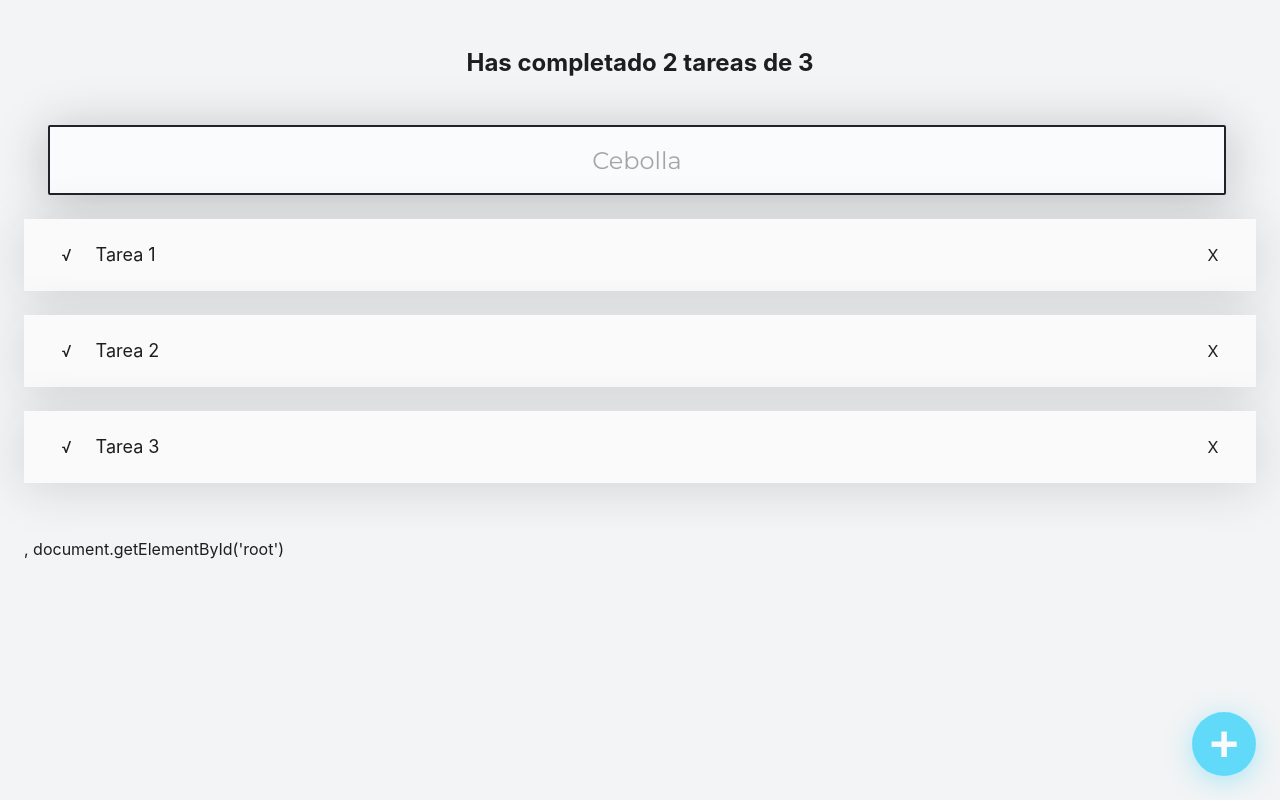
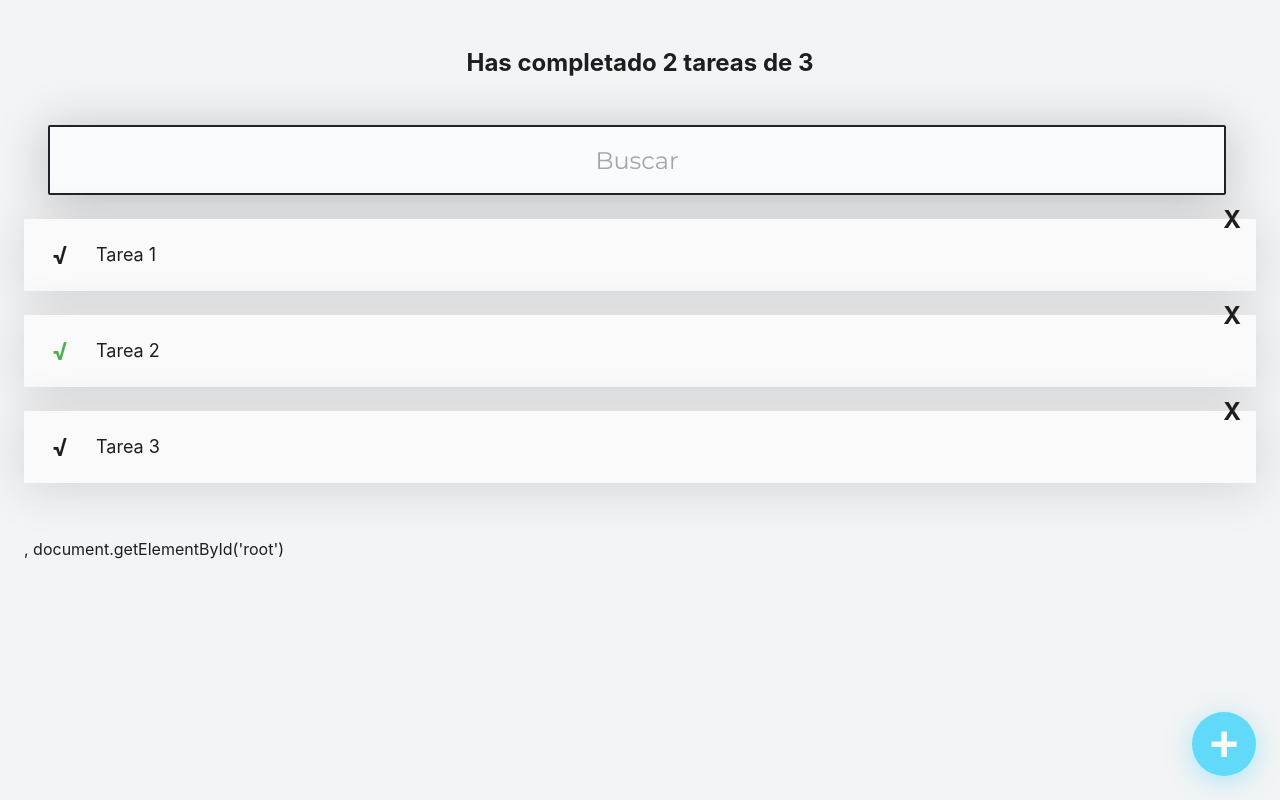
Before and after one commit to chriscodex/ReactJS-Introduction, a React (Create React App) app: page / in a window 1280 px wide. Built offline with nearby package versions, Linux system fonts and the light colour scheme.

Commit message:
event interaction with ReactHooks implemented in TodoSearch component

```diff
--- a/src/CreateTodoButton.css
+++ /dev/null
@@ -1,5 +0,0 @@
-.CreateTodoButton {
-}
-
-.CreateTodoButton:hover {
-}
--- a/src/TodoItem.css
+++ b/src/TodoItem.css
@@ -16,4 +16,34 @@
   font-weight: 400;
 }
 .TodoItem-p--complete {
+  text-decoration: line-through;
 }
+
+.Icon {
+  cursor: pointer;
+  display: flex;
+  justify-content: center;
+  align-items: center;
+  height: 48px;
+  width: 48px;
+  font-size: 24px;
+  font-weight: bold;
+  /* background-color: #CCC; */
+}
+
+.Icon-check {
+  position: absolute;
+  left: 12px;
+}
+.Icon-check--active {
+  color: #4caf50;
+}
+
+.Icon-delete {
+  position: absolute;
+  top: -24px;
+  right: 0;
+}
+.Icon-delete:hover {
+  color: red;
+}
--- a/src/TodoItem.js
+++ b/src/TodoItem.js
@@ -2,12 +2,36 @@ import React from "react";
 import './TodoItem.css';
 
 function TodoItem(props){
+    const onComplete = () => {
+        alert(`Tarea ${props.text} completada`)
+    }
+
+    const onDelete = () => {
+        alert(`Tarea ${props.text} eliminada`)
+    }
+
     return(
         <li className="TodoItem">
-            <span className={`Icon Icon-check ${props.completed && 'Icon-check--active'}`}>√</span>
+            <span
+                className={`Icon Icon-check ${props.completed && 'Icon-check--active'}`}
+                onClick={onComplete}
+            >
+                √
+            </span>
+
             {/* Condicional, si el TodoItem recibe una props que se llama completed, entonces se agrega la clase del costado*/}
-            <p className={`TodoItem-p ${props.completed && 'TodoItem-p--completed'}`}>{props.text}</p>
-            <span className="Icon Icon-delete">X</span>
+            <p
+                className={`TodoItem-p ${props.completed && 'TodoItem-p--completed'}`}
+            >
+                {props.text}
+            </p>
+
+            <span
+                className="Icon Icon-delete"
+                onClick={onDelete}
+            >
+                X
+            </span>
         </li>
     );
 }
--- a/src/TodoSearch.js
+++ b/src/TodoSearch.js
@@ -2,9 +2,34 @@ import React from 'react';
 import './TodoSearch.css';
 
 function TodoSearch() {
-  return (
-    <input className="TodoSearch" placeholder="Cebolla" />
-  );
+  // React hook - useState
+  // Estado inicial: '' - String vacío
+  const [searchValue, setSearchValue] = React.useState('')
+
+  // Evento de escritura/texto en el input
+  const onSearchValueChange = (event) => {
+    const value = event.target.value
+
+    // Guardar el valor en el estado setSearchValue
+    console.log(value)
+    setSearchValue(value)
+  }
+
+  return [
+    <input
+      key="search-input"
+      className="TodoSearch"
+      placeholder="Buscar"
+      // React Doc: El valor de value debe ser igual a 'searchValue'
+      value={searchValue}
+      onChange={onSearchValueChange}
+    />,
+    <p
+      key="search-value"
+    >
+      {searchValue}
+    </p>
+  ];
 }
 
 export { TodoSearch };
```
Also changed, not shown: src/CreateTodoButton.js (deleted, +0 -17 lines).
